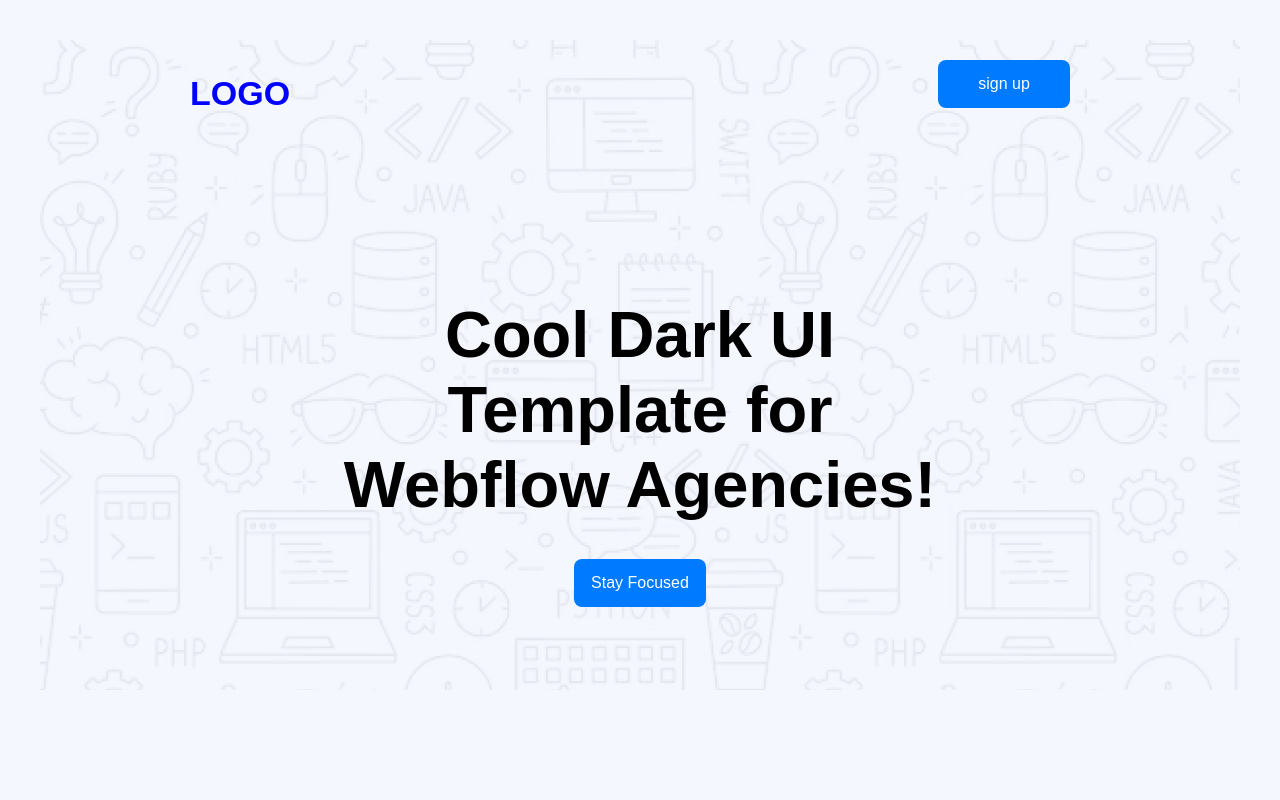
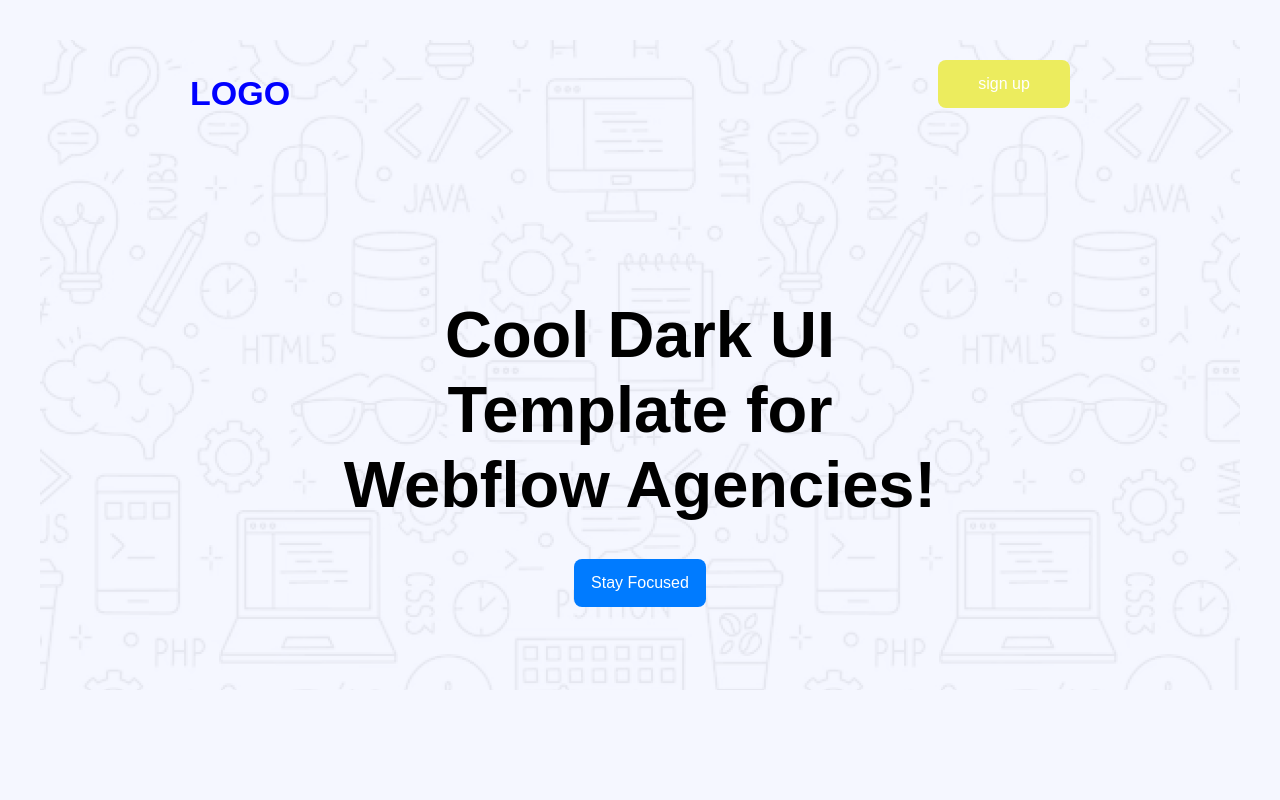
Before and after one commit to ismailhossain-siam/Assignment-01, a plain HTML site: page index.html in a window 1280 px wide. In both pictures the pointer is over the button "sign up". Shown: the top 800 px of the page. Drawn offline with Linux system fonts and the light colour scheme.

Commit message:
added button hover

```diff
--- a/css/style.css
+++ b/css/style.css
@@ -16,6 +16,12 @@ button {
   border: none;
   border-radius: 8px;
   font-size: 16px;
+  transition: background-color 0.3s ease;
+}
+
+button:hover {
+  background-color: rgb(236, 236, 94);  /* Hover background */
+  color: #ffffff;
 }
 
 
```
